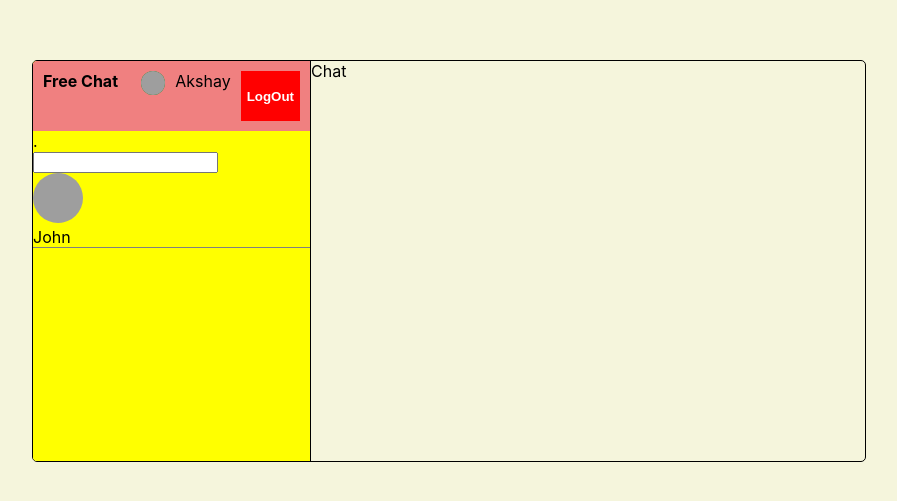
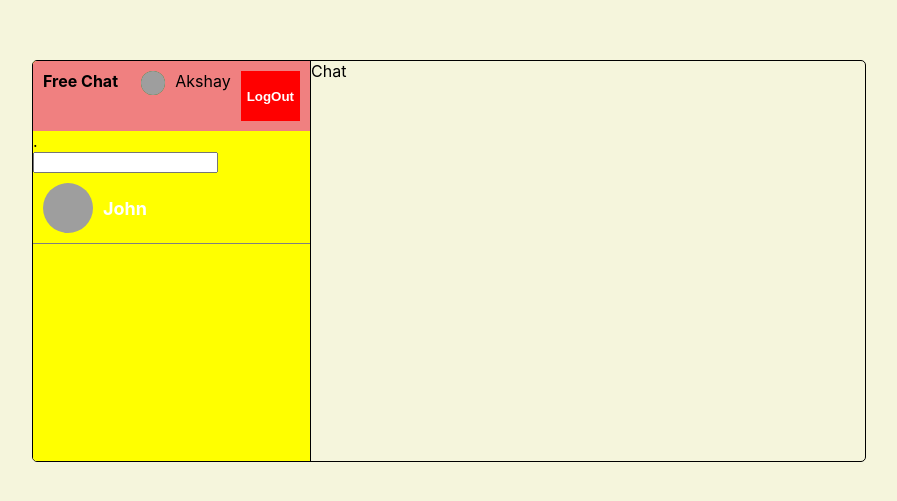
Before and after one commit to AkshayGulhane46/chatapp, a React (Create React App) app: page / in a window 1280 px wide. Shown: the part 139-640 px from the top of the page, without its empty margins (191-1088 px from the left). Built offline with nearby package versions, Linux system fonts and the light colour scheme; grey boxes are pictures that could not be loaded.

Commit message:
Update style.scss

```diff
--- a/src/style.scss
+++ b/src/style.scss
@@ -93,22 +93,44 @@
 
         .search{
             border-bottom: 1px solid grey;
-        }
             .searchForm{
                 padding: 10px;
                 input{
                     background-color: transparent;
                     border: none;
                     color: white;
+                    outline: none;
+
+                    &::placeholder{
+                        color: lightgray;
+                    }
+                }
         }
         }
 
         .userChat{
+            padding: 10px;
+            display: flex;
+            align-items:center;
+            gap: 10px;
+            color: white;
+            cursor: pointer;
+
+            &::hover{
+                background-color: green($color: #000000)
+            }
+
             img{
                 width: 50px;
                 height: 50px;
                 border-radius: 50%;
                 object-fit: cover;
+            }
+
+            .userChatInfo{
+                span{font-size: 18px;
+                font-weight: bolder;}
+                p{font-size: 14px; color: lightgray;}
             }
         }
 
@@ -151,6 +173,21 @@
 
     .chat{
         flex:2;
+        .chatInfo{
+            height: 50px;
+            background-color: blue;
+            display: flex;
+            align-items: center;
+            justify-content: space-between;
+            padding: 10px;
+            color: lightgrey;
+        }
+
+        .chatIcons{
+          display: flex;
+          gap: 10px;
+         cursor: pointer;
         }
 
     }
+}
```
Lines whose indentation alone changed are shown as unchanged.
